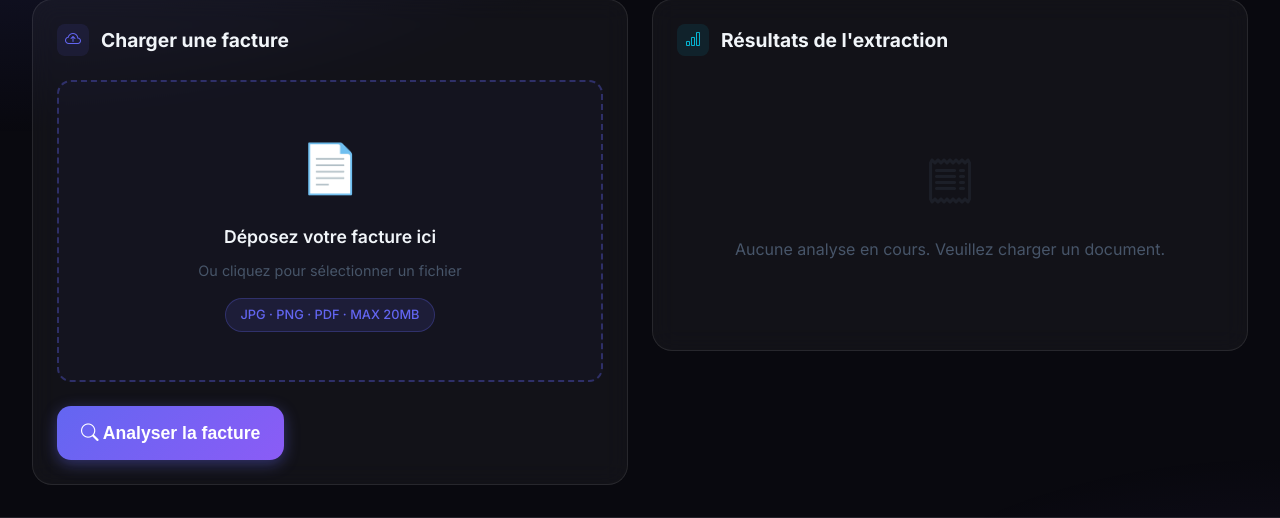
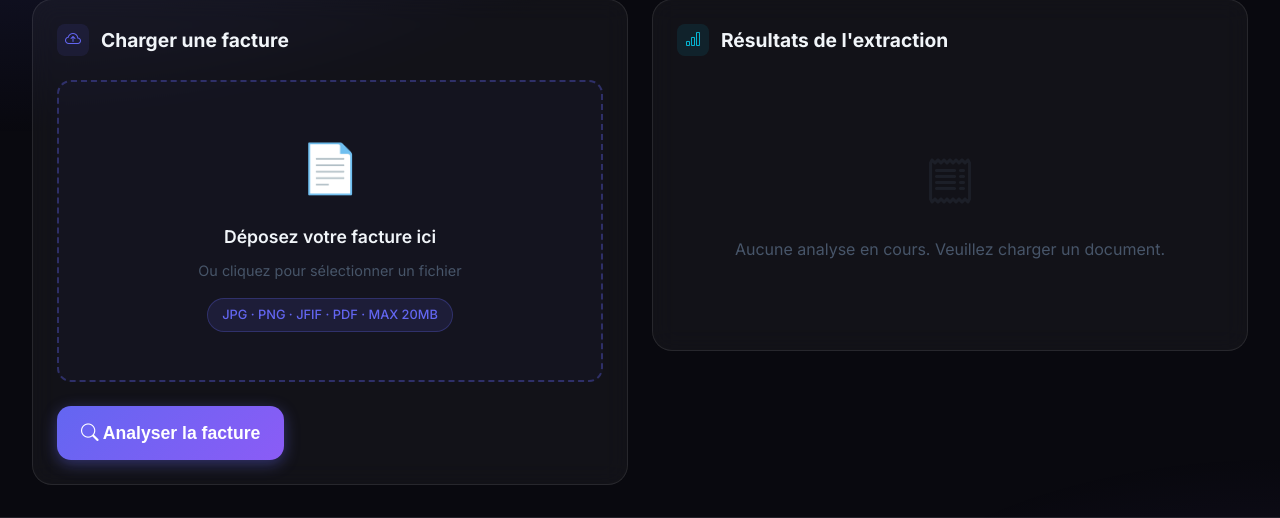
Before and after one commit to douaa-masouab/FactuScan, a Flask app: page /scanner in a window 1280 px wide. Shown: the part 105-623 px from the top of the page. Run offline with Flask 3, Linux system fonts and the light colour scheme; some libraries are stand-ins or nearby versions.

Commit message:
feat: ajout du support complet et affichage du format JFIF

```diff
--- a/backend/app.py
+++ b/backend/app.py
@@ -487,9 +487,12 @@ def upload_file():
             filepath = os.path.join(app.config['UPLOAD_FOLDER'], filename)
             file.save(filepath)
 
-            # Detect file type
+            # Detect file type and normalize
             try:
                 file_type = magic.from_file(filepath, mime=True)
+                # Map variations to standard types for Gemini
+                if 'jfif' in file_type or 'jpe' in file_type:
+                    file_type = "image/jpeg"
             except:
                 file_type = "image/jpeg"
 
--- a/frontend/templates/scanner.html
+++ b/frontend/templates/scanner.html
@@ -274,7 +274,7 @@
                 <span class="uicon">📄</span>
                 <p class="utitle">Déposez votre facture ici</p>
                 <p class="usub">Ou cliquez pour sélectionner un fichier</p>
-                <span class="ubadge">JPG · PNG · PDF · MAX 20MB</span>
+                <span class="ubadge">JPG · PNG · JFIF · PDF · MAX 20MB</span>
             </div>
 
             <div class="finfo" id="fileInfo">
```
